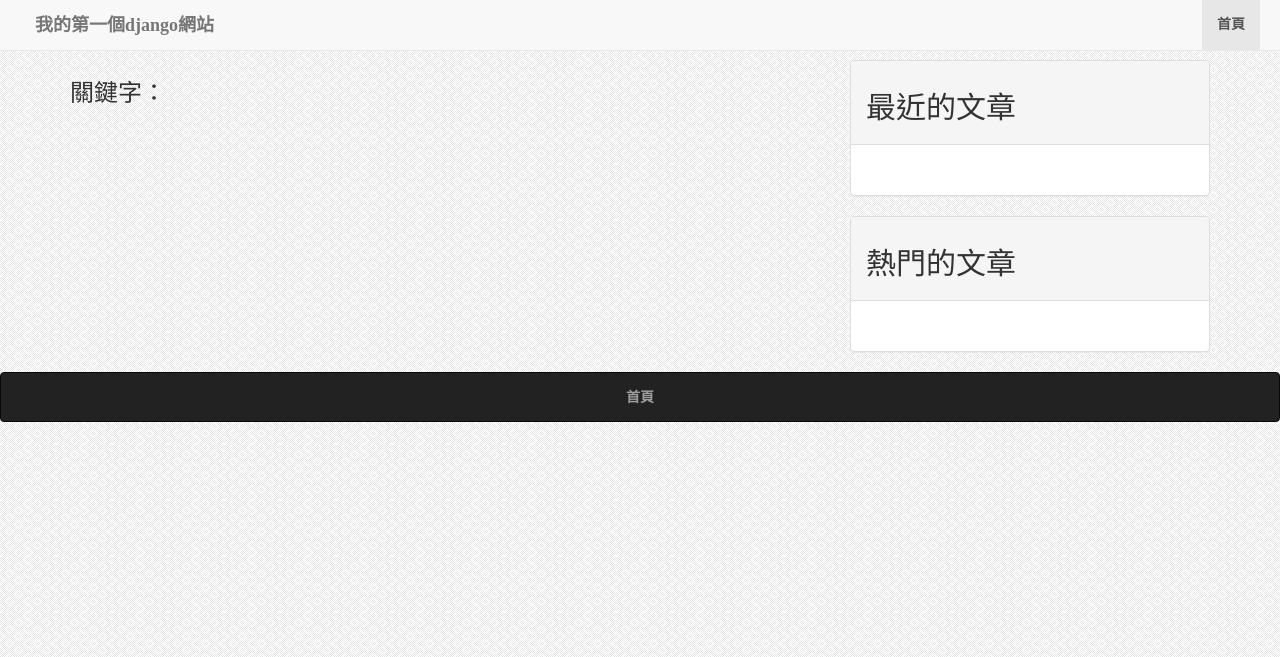
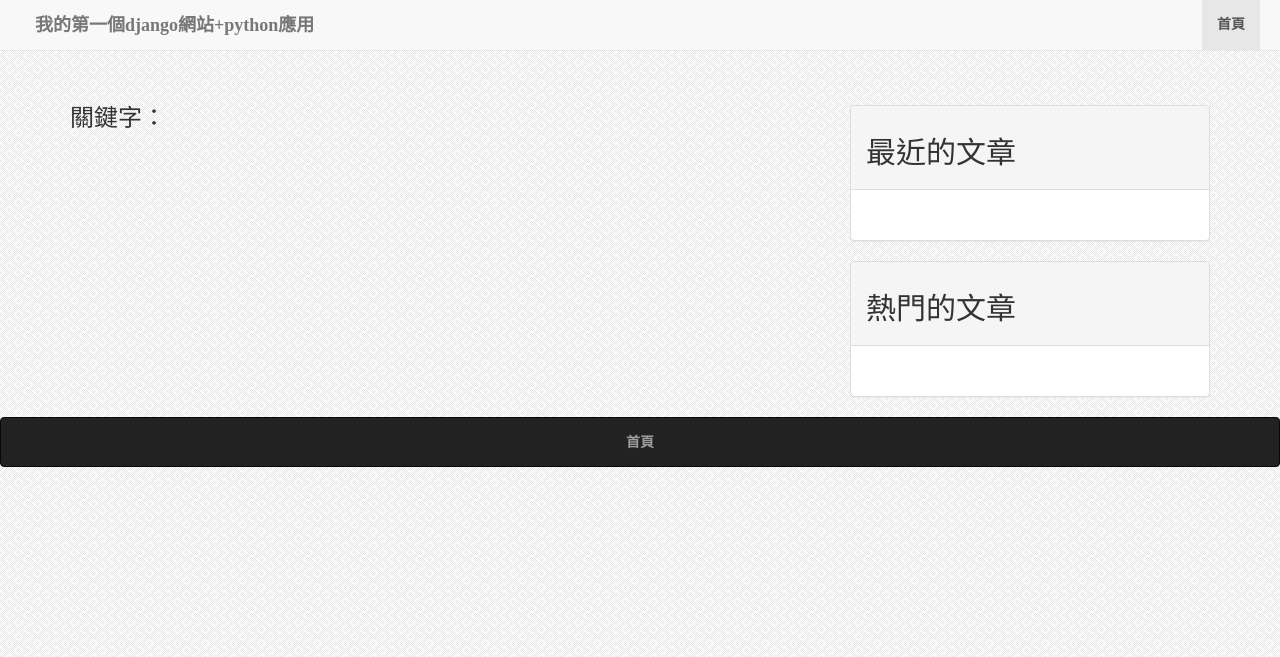
Before and after one commit to yuanping24/yuanping24-django, a Django app: page /blog/1/ in a window 1280 px wide. Shown: the top 657 px of the page. Run offline with Django 3.2, Linux system fonts and the light colour scheme; data that the repository does not hold is empty; some libraries are stand-ins or nearby versions.

Commit message:
modify css style

```diff
--- a/blog/templates/base.html
+++ b/blog/templates/base.html
@@ -22,7 +22,7 @@
 </head>
 <body>
 {% include 'header.html' %}
-<div class="container">
+<div class="container" style="padding-top:2.5rem;">
   <div class="row">
     <div class="col-sm-8">
       <h1>{% block headmessage %} {% endblock %}</h1>
@@ -34,7 +34,7 @@
         <a href="/blog/{{ nextpost.slug }}/" style="float:right"><h3>{{ nextpost.title }}<span class="glyphicon glyphicon-chevron-right"></span></h3></a>
       {% endif %}
     </div>
-    <div class="col-sm-4">
+    <div class="col-sm-4"><br>
       <div class="panel panel-default">
         <div class="panel-heading">
           <h2>最近的文章</h2>
--- a/blog/templates/header.html
+++ b/blog/templates/header.html
@@ -9,10 +9,10 @@
           <span class="icon-bar"></span>
           <span class="icon-bar"></span>
         </button>
-        <a class="navbar-brand" href="/" style="margin-left:5px">我的第一個django網站</a>
+        <a class="navbar-brand" href="/" style="margin-left:.5rem">我的第一個django網站+python應用</a>
       </div>
       <div class="collapse navbar-collapse" id="myNavbar">
-        <ul class="nav navbar-nav navbar-right" style="margin-right:5px">
+        <ul class="nav navbar-nav navbar-right" style="margin-right:.5rem">
           <li class="active"><a href="/">首頁</a></li>
         </ul>
       </div>
```
